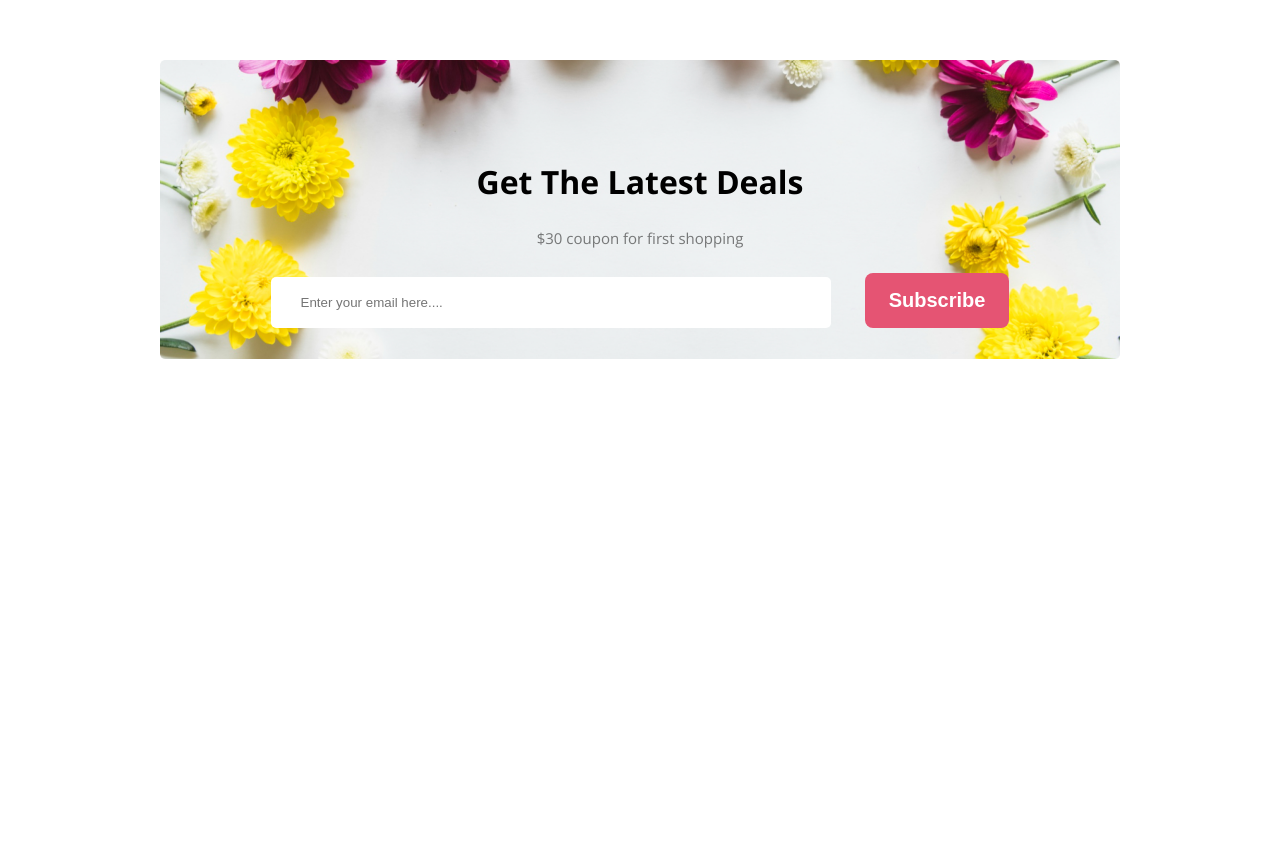
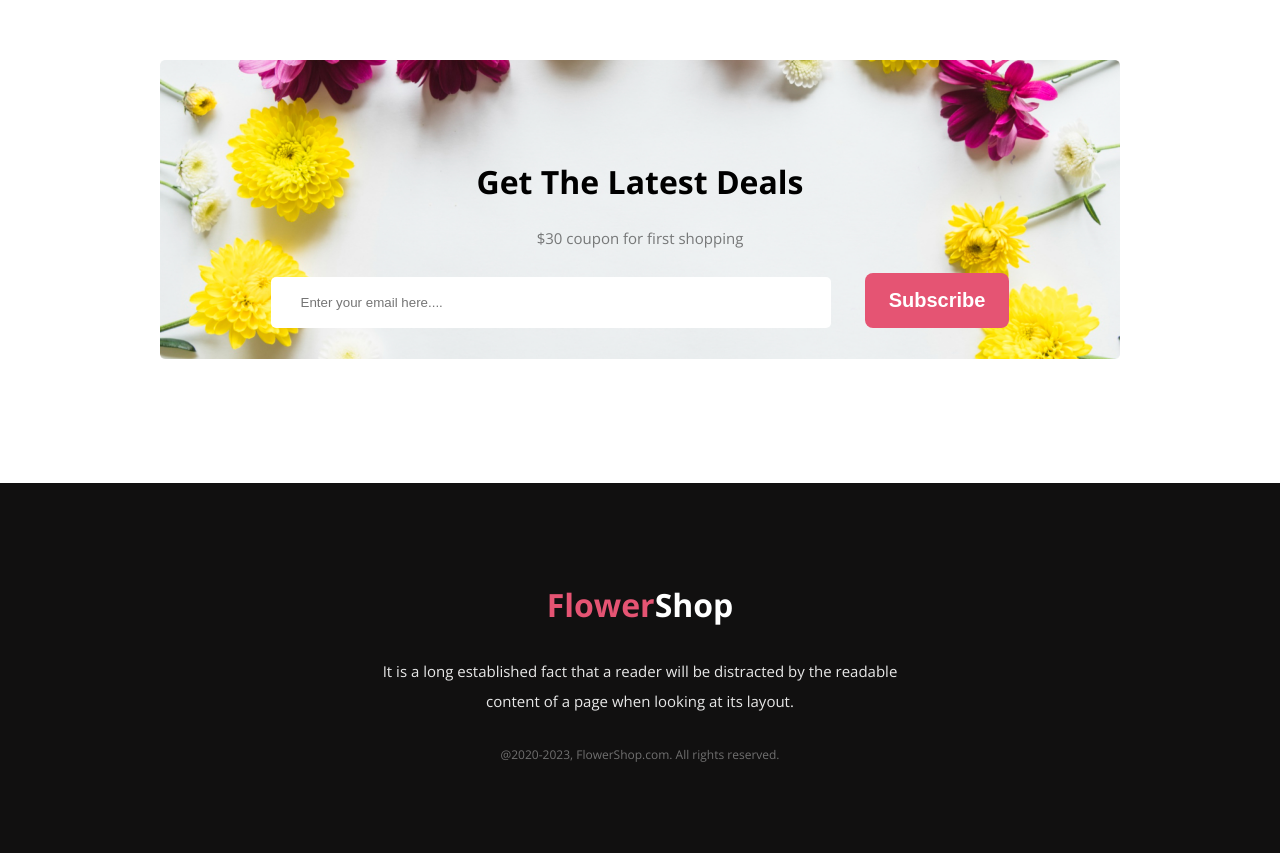
Before and after one commit to mdshahadat12/flower-shop, a plain HTML site: page index.html in a window 1280 px wide. Shown: the part 3028-3881 px from the top of the page. Before the commit the page ends 3511 px from the top, so only its background shows below. Drawn offline with nearby package versions, Linux system fonts and the light colour scheme.

Commit message:
footer section complete

```diff
--- a/index.html
+++ b/index.html
@@ -1,5 +1,6 @@
 <!DOCTYPE html>
 <html lang="en">
+
 <head>
     <meta charset="UTF-8">
     <meta name="viewport" content="width=device-width, initial-scale=1.0">
@@ -7,8 +8,11 @@
     <link rel="stylesheet" href="style.css">
     <link rel="preconnect" href="https://fonts.googleapis.com">
     <link rel="preconnect" href="https://fonts.gstatic.com" crossorigin>
-<link href="https://fonts.googleapis.com/css2?family=Lato:ital,wght@0,100;0,300;0,400;0,700;0,900;1,900&family=Open+Sans:wght@400;700;800&display=swap" rel="stylesheet">
+    <link
+        href="https://fonts.googleapis.com/css2?family=Lato:ital,wght@0,100;0,300;0,400;0,700;0,900;1,900&family=Open+Sans:wght@400;700;800&display=swap"
+        rel="stylesheet">
 </head>
+
 <body>
 
                            <!-- Header Section -->
@@ -19,20 +23,24 @@
                 <h1 class="header-text">Let's make <br>
                     beautiful flowers a <br>
                     part of your life.</h1>
-        <p class="header-discription">It is a long established fact that a reader will be distracted by the readable content of a page when looking at its layout. The point of using Lorem Ipsum is that it has a more-or-less normal distribution of letters.</p>
+                <p class="header-discription">It is a long established fact that a reader will be distracted by the
+                    readable content of a page when looking at its layout. The point of using Lorem Ipsum is that it has
+                    a more-or-less normal distribution of letters.</p>
                 <button class="btn">Shop Now</button>
             </div>
             <div class="header-right">
                 <img class="header-pic" width="500px" src="./asset/pngwing 10.png" alt="">
             </div>
-
         </div>
     </header>
     <main>
+
                            <!-- featured Section -->
+
         <div class="featured-section">
             <h1 class="featured-head">Our Featured Flowers</h1>
-        <p class="featured-discription">It is a long established fact that a reader will be distracted by the readable content of a page when looking at its layout.</p>
+            <p class="featured-discription">It is a long established fact that a reader will be distracted by the
+                readable content of a page when looking at its layout.</p>
             <div class="featured-img">
                 <div class="first-img">
                     <img class="first-image" src="./asset/pngwing 6.png" alt="">
@@ -46,55 +54,56 @@
                     <img class="third-image" src="./asset/pngwing 7.png" alt="">
                     <h3 class="first-text"><u>Pink Flower Tree</u></h3>
                 </div>
-
-
             </div>
         </div>
+
                               <!-- service Section -->
+
         <div class="service">
             <div class="delivery">
                 <img src="./asset/Group 57.png" alt="">
                 <h3>Same Day Delivery. Click & Collect.</h3>
-
             </div>
             <div class="flower">
                 <img src="./asset/Group 58.png" alt="">
                 <h3>Fresh Flowers. Local Growers.</h3>
-
             </div>
             <div class="support">
                 <img src="./asset/Group 59.png" alt="">
                 <h3>24/7 Free Support.</h3>
-
             </div>
         </div>
+
                                <!-- sale section -->
+
         <div class="sale">
             <div class="sale-left">
                 <h1 class="sale-head">Hot Deal ! Sale Up To 25% <span class="off">Off</span></h1>
                 <p>It is a long established fact that a reader will be distracted by the readable <br>
                     content of a page when looking at its layout.</p>
                 <button class="btn sale-btn">Sign Up</button>
-
             </div>
             <div class="sale-right">
                 <img width="250px" src="./asset/pngwing 8.png" alt="">
-
             </div>
         </div>
+
                         <!-- instragram section-->
+
         <div class="instragram">
             <h1>Instagram</h1>
-            <p class="insta-dis" >It is a long established fact that a reader will be distracted by the readable content of a page when looking at its layout.</p>
+            <p class="insta-dis">It is a long established fact that a reader will be distracted by the readable content
+                of a page when looking at its layout.</p>
         </div>
         <div class="insta-pic">
             <img width="270px" src="./asset/Flower 01.png" alt="">
             <img width="270px" src="./asset/Rectangle 4.png" alt="">
             <img width="270px" src="./asset/Rectangle 5.png" alt="">
             <img width="270px" src="./asset/Rectangle 6.png" alt="">
+        </div>
 
-        </div>
                            <!-- deals section -->
+
         <div class="deal-section">
             <div class="deals">
                 <h1>Get The Latest Deals</h1>
@@ -104,9 +113,15 @@
             </div>
         </div>
     </main>
-   <footer>
 
+                             <!-- footer section -->
 
+    <footer class="footer-section">
+        <h1><span class="flower">Flower</span>Shop</h1>
+        <p class="footer-pra">It is a long established fact that a reader will be distracted by the readable content of
+            a page when looking at its layout.</p>
+        <p class="copyright">@2020-2023, FlowerShop.com. All rights reserved. </p>
     </footer>
 </body>
+
 </html>
--- a/style.css
+++ b/style.css
@@ -206,13 +206,14 @@ body {
 /* instragram section end */
 
 /* deals section */
-.deal-section{
+.deal-section {
     width: 75%;
     margin: auto;
     background-image: url(./asset/Rectangle\ 9.png);
-    background-size:100%;
+    background-size: 100%;
     background-repeat: no-repeat;
 }
+
 .deals {
     text-align: center;
     margin-top: 100px;
@@ -226,13 +227,43 @@ body {
     font-weight: 400;
     padding: 25px;
 }
-.deals-input{
+
+.deals-input {
     padding: 18px 30px;
     margin: 0px 30px 5px 0px;
     border-radius: 5px;
     border: 0px;
     width: 500px;
 }
+
 /* deals section complete */
 
 /* footer section */
+.footer-section {
+    background-color: #111010;
+    color: white;
+    text-align: center;
+    font-weight: bold;
+    padding: 100px 0px 90px 0px;
+}
+
+.flower {
+    color: #E55473;
+}
+
+.footer-pra {
+    color: rgba(255, 255, 255, 0.90);
+    font-size: 15px;
+    font-weight: 400;
+    line-height: 30px;
+    width: 550px;
+    margin: auto;
+    padding: 30px 0px 30px 0px;
+}
+
+.copyright {
+    font-size: 12px;
+    color: rgba(255, 255, 255, 0.40);
+    font-weight: 400;
+}
+                /* the end */
```
Lines whose indentation alone changed are shown as unchanged.
